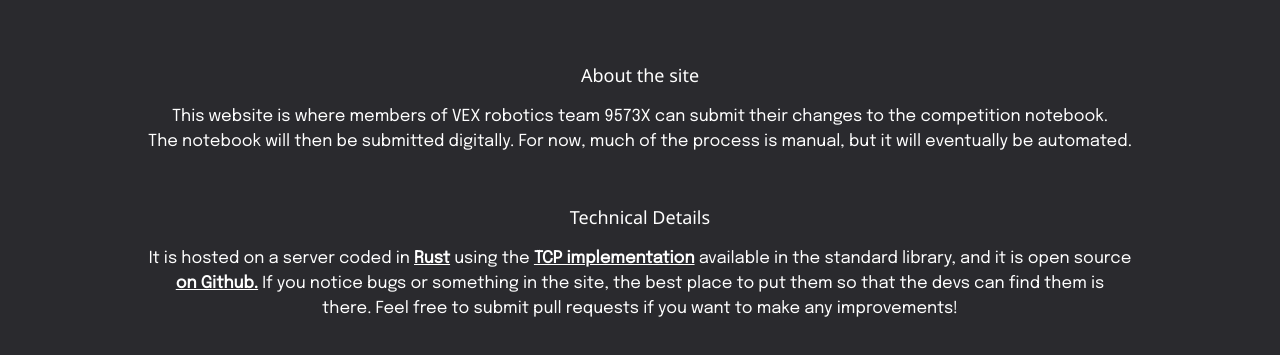
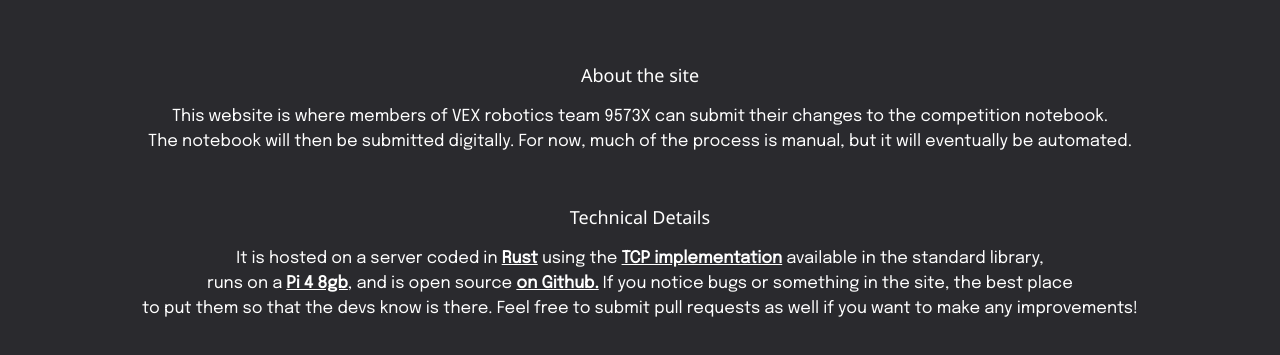
Before and after one commit to LtPeriwinkle/ntbk-submit, a plain HTML site: page site/home.html in a window 1280 px wide. Shown: the part 151-506 px from the top of the page. Drawn offline with nearby package versions, Linux system fonts and the light colour scheme; files that its build step writes are made by us from their sources.

Commit message:
touched up grammar

```diff
--- a/site/home.html
+++ b/site/home.html
@@ -25,10 +25,10 @@
     <p>This website is where members of VEX robotics team 9573X can submit their changes to the competition notebook.<br>
     The notebook will then be submitted digitally. For now, much of the process is manual, but it will eventually be automated.</p><br>
       <h5>Technical Details</h5>
-    <p>It is hosted on a server coded in <a href="https://www.rust-lang.org/">Rust</a> using the <a href="https://doc.rust-lang.org/std/net/struct.TcpListener.html">TCP implementation</a> available in the standard library,
-      and it is open source <br>
-      <a href="https://github.com/LtPeriwinkle/ntbk-submit/">on Github.</a> If you notice bugs or something in the site, the best place to put them so that the devs can find them is <br>
-      there. Feel free to submit pull requests if you want to make any improvements!</p>
+    <p>It is hosted on a server coded in <a href="https://www.rust-lang.org/">Rust</a> using the <a href="https://doc.rust-lang.org/std/net/struct.TcpListener.html">TCP implementation</a> available in the standard library, <br>
+      runs on a <a href="https://www.raspberrypi.org/products/raspberry-pi-4-model-b/">Pi 4 8gb</a>,
+      and is open source <a href="https://github.com/LtPeriwinkle/ntbk-submit/">on Github.</a> If you notice bugs or something in the site, the best place <br>
+      to put them so that the devs know is there. Feel free to submit pull requests as well if you want to make any improvements!</p>
   </div>
 </body>
 </html>
```
